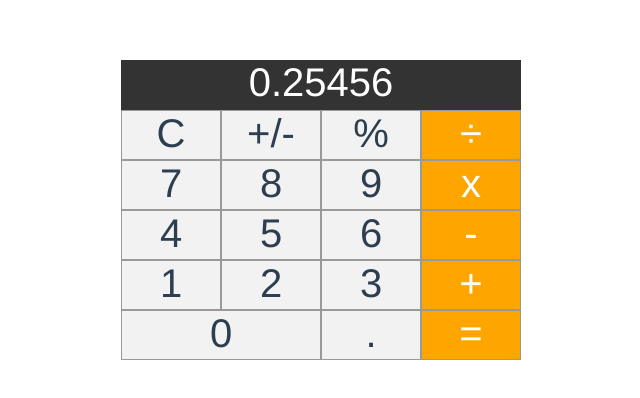
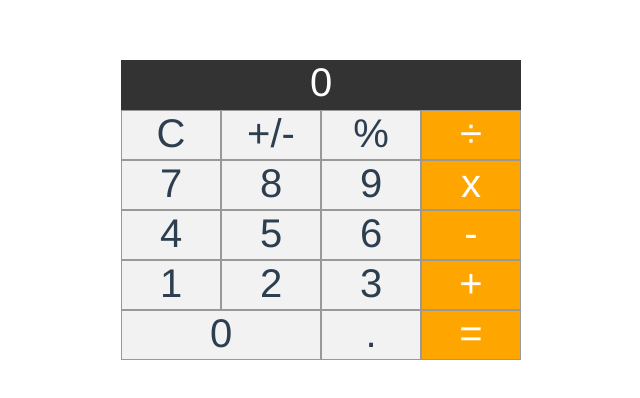
Before and after one commit to mserykh/vue-calc, a Vue app: page / in a window 1280 px wide. Shown: the top 398 px of the page, without its empty margins (319-959 px from the left). Built offline with nearby package versions, Linux system fonts and the light colour scheme.

Commit message:
Implemented passing values to the display

```diff
--- a/src/components/Calculator.vue
+++ b/src/components/Calculator.vue
@@ -1,6 +1,6 @@
 <template>
   <div class="calculator">
-    <div class="display">0.25456</div>
+    <div class="display">{{ current || '0'}}</div>
     <div class="btn">C</div>
     <div class="btn">+/-</div>
     <div class="btn">%</div>
@@ -25,7 +25,11 @@
 
 <script>
 export default {
-
+  data () {
+    return {
+      current: '',
+    }
+  }
 }
 </script>
 
```
